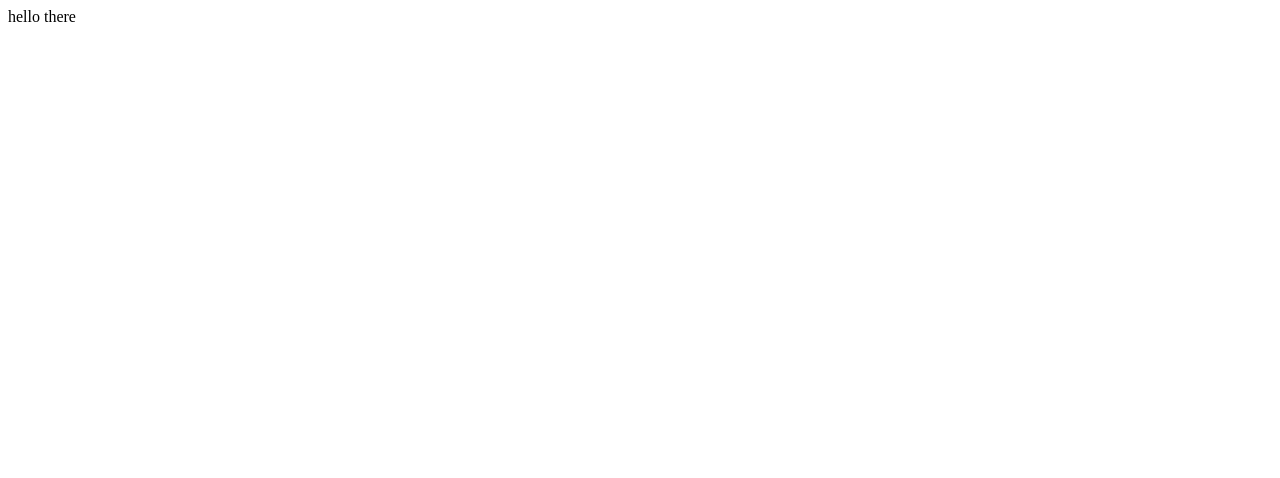
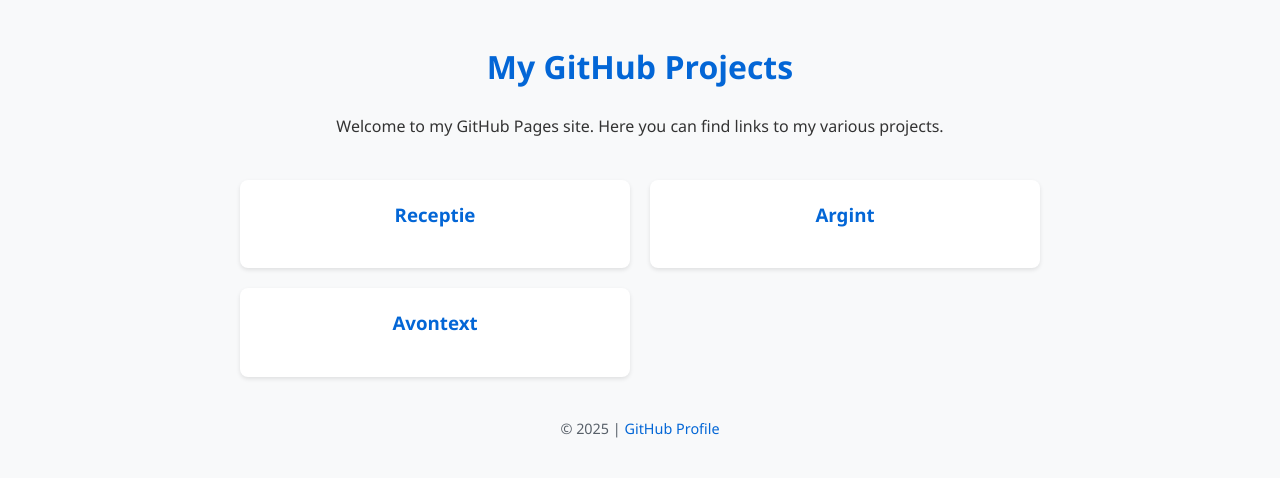
Before and after one commit to simproving/simproving.github.io, a plain HTML site: page index.html in a window 1280 px wide. Drawn offline with Linux system fonts and the light colour scheme.

Commit message:
Add homepage

```diff
--- a/index.html
+++ b/index.html
@@ -1 +1,100 @@
-hello there
+<!DOCTYPE html>
+<html lang="en">
+<head>
+    <meta charset="UTF-8">
+    <meta name="viewport" content="width=device-width, initial-scale=1.0">
+    <title>My GitHub Pages</title>
+    <style>
+        body {
+            font-family: 'Segoe UI', Tahoma, Geneva, Verdana, sans-serif;
+            line-height: 1.6;
+            color: #333;
+            max-width: 800px;
+            margin: 0 auto;
+            padding: 20px;
+            background-color: #f8f9fa;
+        }
+        header {
+            text-align: center;
+            margin-bottom: 40px;
+        }
+        h1 {
+            color: #0366d6;
+        }
+        .project-grid {
+            display: grid;
+            grid-template-columns: repeat(auto-fill, minmax(300px, 1fr));
+            gap: 20px;
+        }
+        .project-card {
+            background-color: white;
+            border-radius: 8px;
+            padding: 20px;
+            box-shadow: 0 2px 4px rgba(0,0,0,0.1);
+            transition: transform 0.2s, box-shadow 0.2s;
+            display: block;
+            text-decoration: none;
+            color: inherit;
+        }
+        .project-card:hover {
+            transform: translateY(-5px);
+            box-shadow: 0 4px 8px rgba(0,0,0,0.1);
+        }
+        .project-card h3 {
+            margin-top: 0;
+            color: #0366d6;
+        }
+        .project-card p {
+            color: #586069;
+        }
+        a {
+            color: #0366d6;
+            text-decoration: none;
+        }
+        a:hover {
+            text-decoration: underline;
+        }
+        footer {
+            margin-top: 40px;
+            text-align: center;
+            color: #586069;
+            font-size: 0.9em;
+        }
+        h3 {
+            text-align: center;
+        }
+    </style>
+</head>
+<body>
+    <header>
+        <h1>My GitHub Projects</h1>
+        <p>Welcome to my GitHub Pages site. Here you can find links to my various projects.</p>
+    </header>
+
+    <main>
+        <div class="project-grid">
+            <!-- Project cards - Add your GitHub Pages projects here -->
+            <a href="https://simproving.github.io/receptie/" class="project-card">
+                <h3>Receptie</h3>
+
+            </a>
+
+            <a href="https://simproving.github.io/argint/" class="project-card">
+                <h3>Argint</h3>
+
+            </a>
+
+            <a href="https://simproving.github.io/avontext/" class="project-card">
+                <h3>Avontext</h3>
+
+            </a>
+
+            <!-- Add more project cards as needed -->
+        </div>
+    </main>
+
+    <footer>
+        <p>© 2025 | <a href="https://github.com/simproving">GitHub Profile</a></p>
+    </footer>
+</body>
+</html>
```
